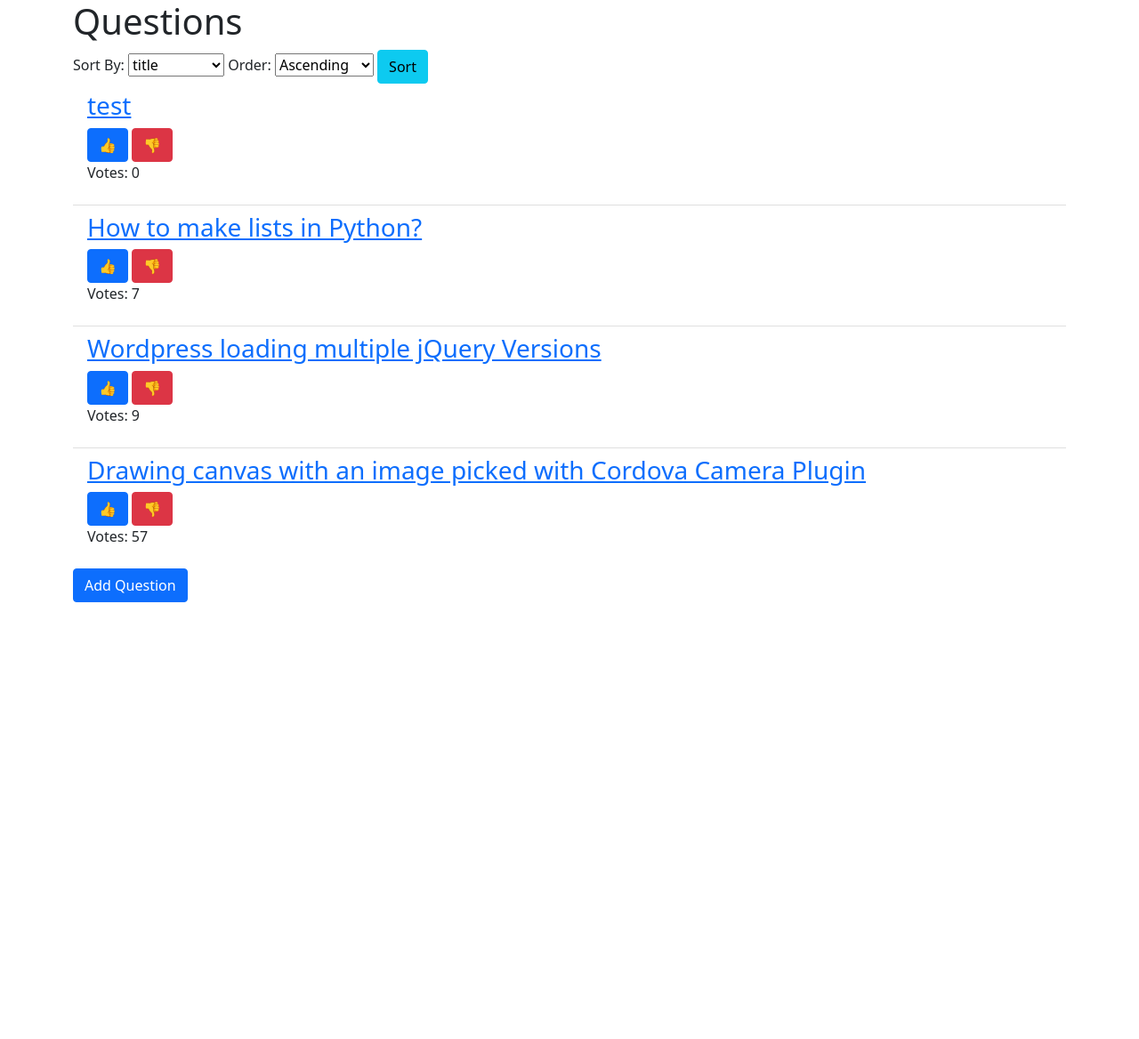
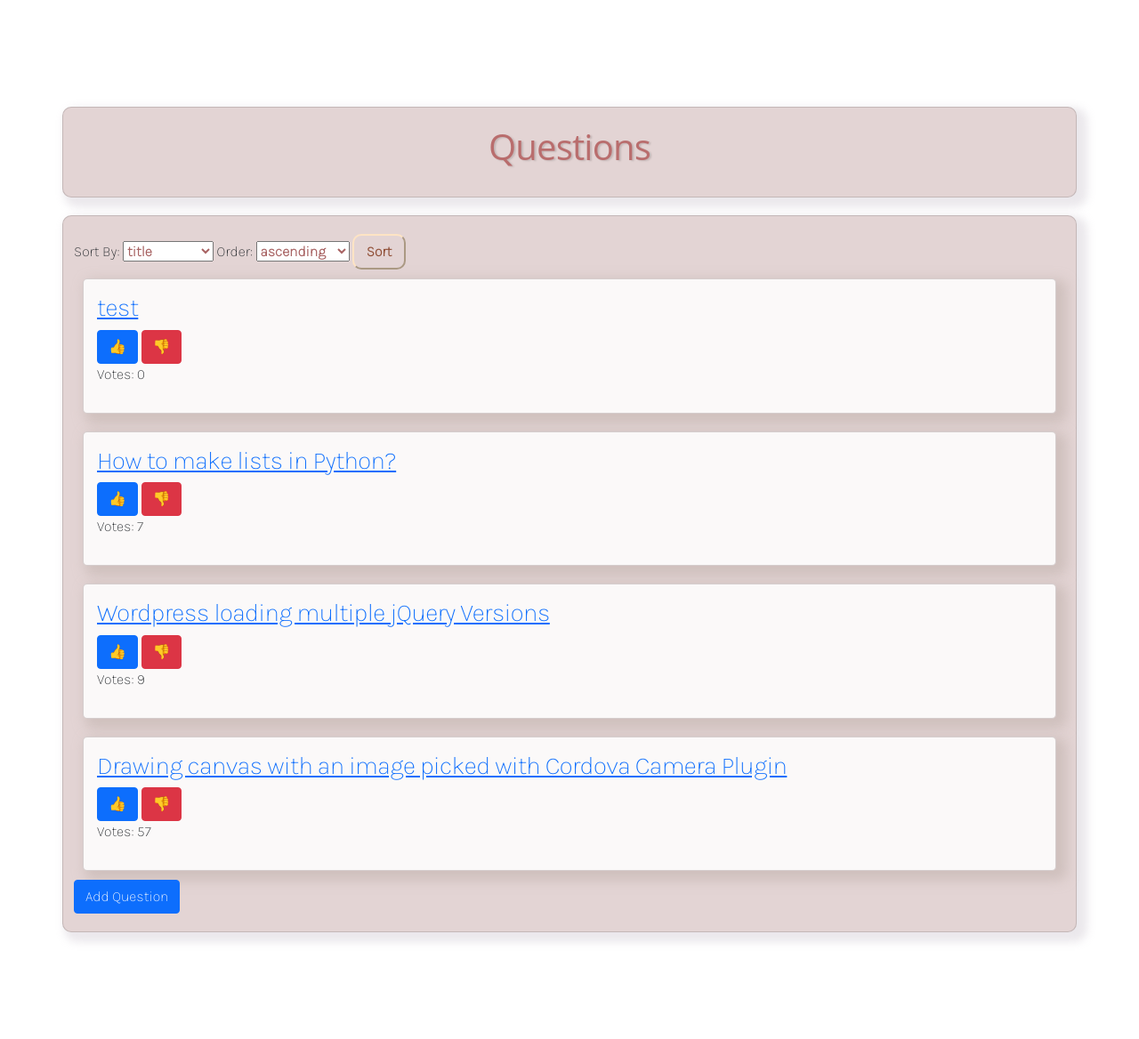
Before and after one commit to szopszop/AskMate_Forum, a Flask app: page /list in a window 1280 px wide. Shown: the whole page at 89% size. Before the commit the page ends 677 px from the top, so only its background shows below. Run offline with Flask 2, Linux system fonts and the light colour scheme; some libraries are stand-ins or nearby versions.

Commit message:
Added some css style

```diff
--- a/static/style.css
+++ b/static/style.css
@@ -1,12 +1,99 @@
-.question {
-    display: flex;
-    position: relative;
+html, body {
+    scroll-behavior: smooth;
+    background-color: rgba(130, 133, 131, 0.2);
 }
 
-.question-header {
-    display: flex;
-    flex-direction: column;
-    flex-shrink: 0;
-    flex-wrap: wrap;
-    align-items: flex-end;
+body {
+    padding: 100px 50px;
+    margin: 0 auto;
+    height: 100%;
 }
+
+h1 {
+    margin: 10px 60px auto;
+    font-size: 50px;
+    padding-bottom: 4px;
+    line-height: 1.2em;
+    text-shadow: 2px 1px 2px rgb(194, 181, 181);
+    color: #b96d6d;
+}
+. {
+    text-decoration: none;
+    color: red
+}
+
+h1, h2, h3 {
+    line-height: 1.5;
+    letter-spacing: -0.020em;
+}
+
+#answer, #question {
+    padding: 7px 10px;
+    background-color: #eee8e8;
+    resize: both;
+    overflow: scroll;
+    border: 1px solid rgba(157, 104, 86, 0.55);
+    display: block;
+    width: 100%;
+    height: 50%;
+    box-shadow: 7px 6px 13px 5px rgba(192, 177, 172, 0.55);
+    border-radius: 5px;
+}
+
+.button_sort {
+    margin: 0 auto;
+    padding: 5px;
+    height: 40px;
+    width: 60px;
+    border-radius: 10px;
+    background-color: #e3d4d4;
+    color: #915139;
+    cursor: pointer;
+    text-align: center;
+    border-color: bisque;
+    font-weight: bolder;
+}
+.button_sort:hover {
+    cursor: pointer;
+    transition: all 10ms linear;
+    background: bisque;
+}
+
+#sort, #order {
+    color: #a86363;
+    font-weight: bolder;
+}
+
+.header {
+    text-align: center;
+    font-family: "Nunito Sans", "Open Sans", "helvetica neue", helvetica, arial, sans-serif;
+}
+
+.content {
+    background-color: bisque;
+    margin: 0 auto;
+    padding:40px;
+    font-family: 'Karla', sans-serif;
+
+}
+
+.content,.container {
+    background-color: #e3d4d4;
+    margin: 20px;
+    border-radius: 10px;
+    border: 1px solid rgba(59, 52, 52, 0.18);
+    -webkit-font-smoothing: antialiased;
+    padding: 20px 30px;
+    box-shadow: 7px 6px 10px 5px rgba(185, 176, 190, 0.29);
+}
+
+.question {
+    background-color: rgba(255, 255, 255, 0.85);
+    padding: 15px;
+    margin: 10px;
+    border: 1px solid rgba(147, 132, 132, 0.37);
+    box-shadow: 7px 6px 13px 5px rgba(192, 177, 172, 0.55);
+    border-radius: 5px;
+
+
+}
--- a/templates/layout.html
+++ b/templates/layout.html
@@ -4,9 +4,12 @@
     <meta charset="UTF-8">
     <meta http-equiv="X-UA-Compatible" content="IE=edge">
     <meta name="viewport" content="width=device-width, initial-scale=1.0">
-    <link rel="stylesheet" type="text/css" href="{{ url_for('static', filename='css/style.css') }}">
+    <link rel="stylesheet" type="text/css" href="{{ url_for('static', filename='style.css') }}">
     <link href="https://cdn.jsdelivr.net/npm/bootstrap@5.1.3/dist/css/bootstrap.min.css" rel="stylesheet"
           integrity="sha384-1BmE4kWBq78iYhFldvKuhfTAU6auU8tT94WrHftjDbrCEXSU1oBoqyl2QvZ6jIW3" crossorigin="anonymous">
+    <link rel="preconnect" href="https://fonts.googleapis.com">
+    <link rel="preconnect" href="https://fonts.gstatic.com" crossorigin>
+    <link href="https://fonts.googleapis.com/css2?family=Karla:wght@200&display=swap" rel="stylesheet">
     <title>{% block title %}{% endblock %}</title>
     {% block head %}{% endblock %}
 </head>
--- a/templates/list.html
+++ b/templates/list.html
@@ -13,14 +13,14 @@
         </select>
         <label for="order">Order:</label>
         <select id="order" name="order">
-            <option value="asc">Ascending</option>
-            <option value="desc">Descending</option>
+            <option value="asc">ascending</option>
+            <option value="desc">descending</option>
         </select>
-        <button type="submit" class="btn btn-info">Sort</button>
+        <button type="submit" class="button_sort">Sort</button>
     </form>
     <div class="question-list list-group list-group-flush">
         {% for row in questions %}
-            <div class="question list-group-item">
+            <div class="question">
                 {% for label, content in row.items() %}
                     {% if label == 'title' %}
                         <h3 class="question-header"><a href="/question/{{ row['id'] }}">{{ content }}</a></h3>
@@ -37,6 +37,6 @@
         {% endfor %}
     </div>
     <div>
-    <a class="btn btn-primary" href="{{ url_for("ask_a_question") }}">Add Question</a>
+    <a class="btn btn-primary" href="{{ url_for('ask_a_question') }}">Add Question</a>
     </div>
 {% endblock %}
--- a/templates/questions.html
+++ b/templates/questions.html
@@ -10,7 +10,7 @@
 
     <div class="list-group list-group-flush">
         {% for answer in answers %}
-            <div class="list-group-item">
+            <div class="question">
                 {{ answer['message'] }}
                 <br>
                 <form method="post" action="/answer/{{ answer['id'] }}/vote-up" style="display: inline-block">
```
